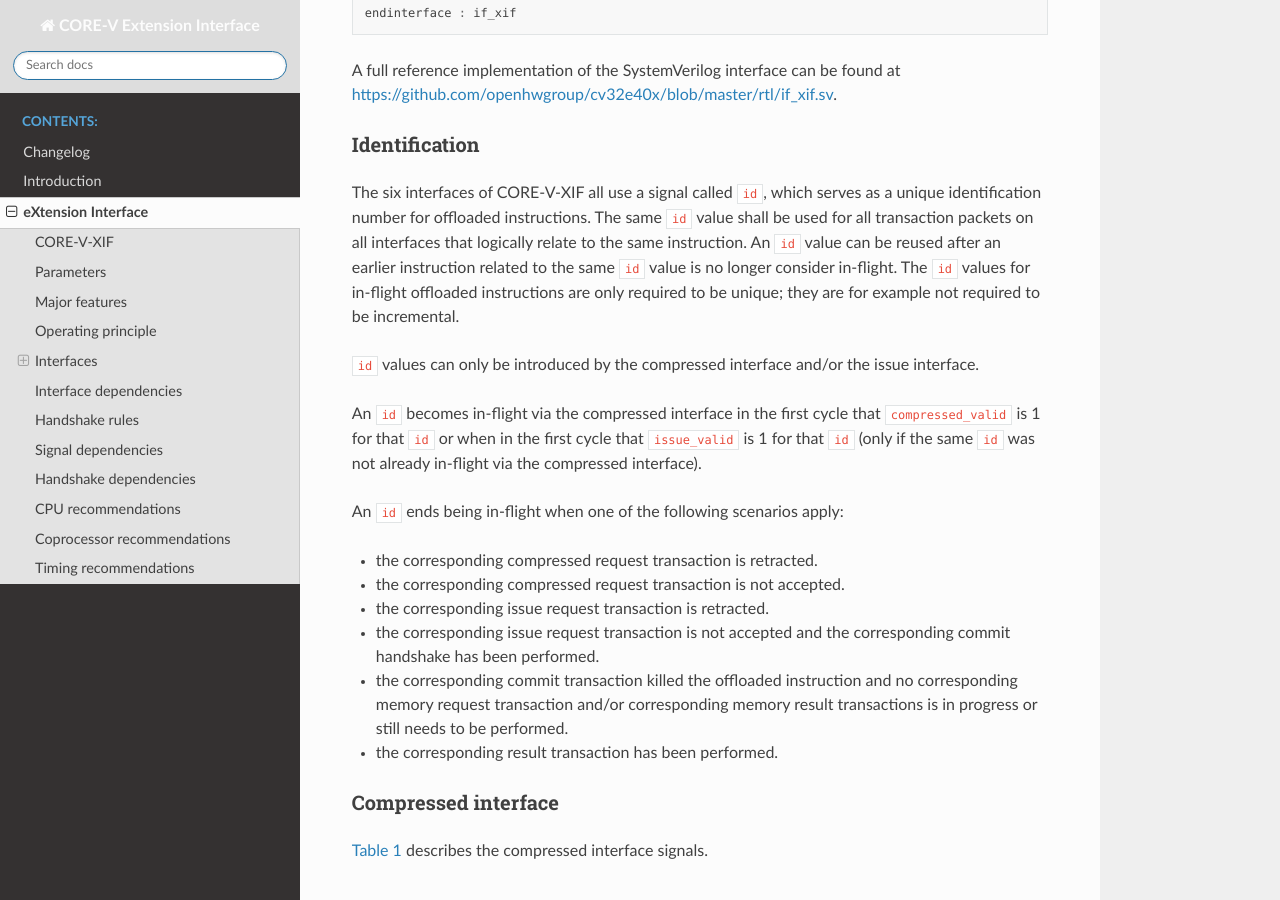
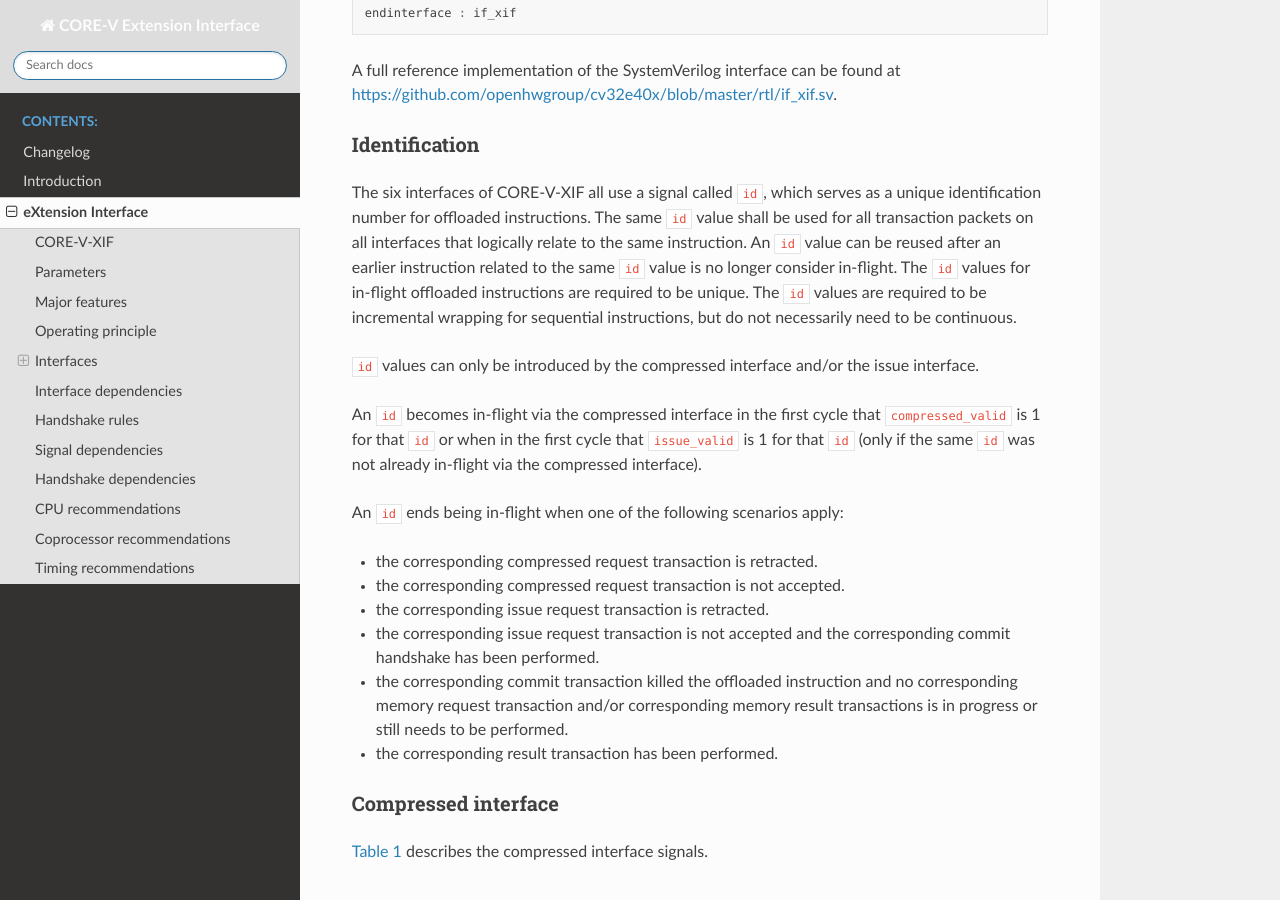
Before and after one commit to openhwgroup/core-v-xif, a Sphinx documentation site: the page built from docs/source/x_ext.rst, in a window 1280 px wide and 900 px high, scrolled down 6038 px. Built offline with Sphinx 7.4.7 and the Read the Docs theme 2.0.0, drawn with Linux system fonts in a browser that asks for light colours.

Commit message:
Tweaking requirements around IDs to be unique in flight, incremental wrapping, non-continuous

```diff
--- a/docs/source/x_ext.rst
+++ b/docs/source/x_ext.rst
@@ -300,7 +300,8 @@ Identification
 The six interfaces of CORE-V-XIF all use a signal called ``id``, which serves as a unique identification number for offloaded instructions.
 The same ``id`` value shall be used for all transaction packets on all interfaces that logically relate to the same instruction.
 An ``id`` value can be reused after an earlier instruction related to the same ``id`` value is no longer consider in-flight.
-The ``id`` values for in-flight offloaded instructions are only required to be unique; they are for example not required to be incremental.
+The ``id`` values for in-flight offloaded instructions are required to be unique.
+The ``id`` values are required to be incremental wrapping for sequential instructions, but do not necessarily need to be continuous.
 
 ``id`` values can only be introduced by the compressed interface and/or the issue interface.
 
```
